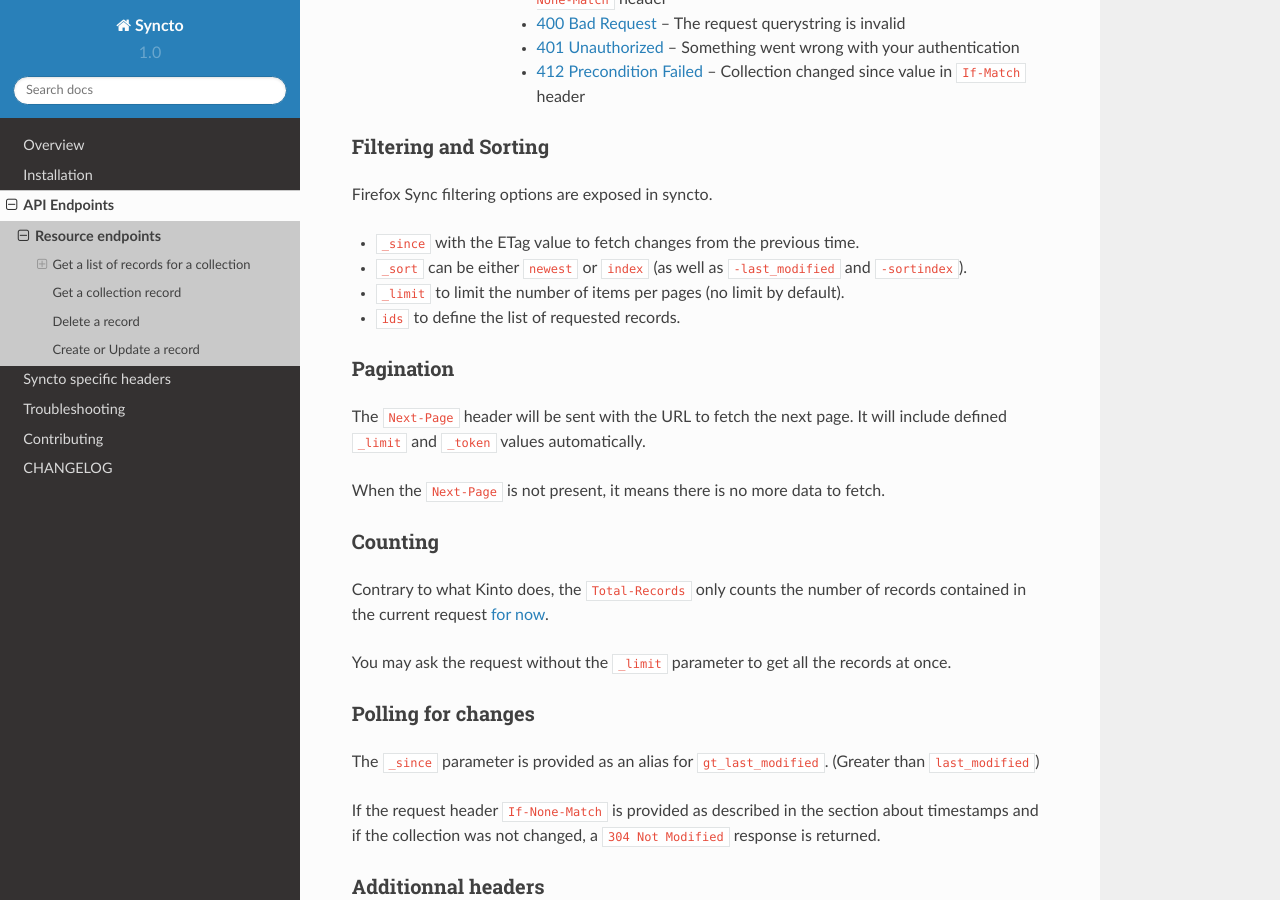
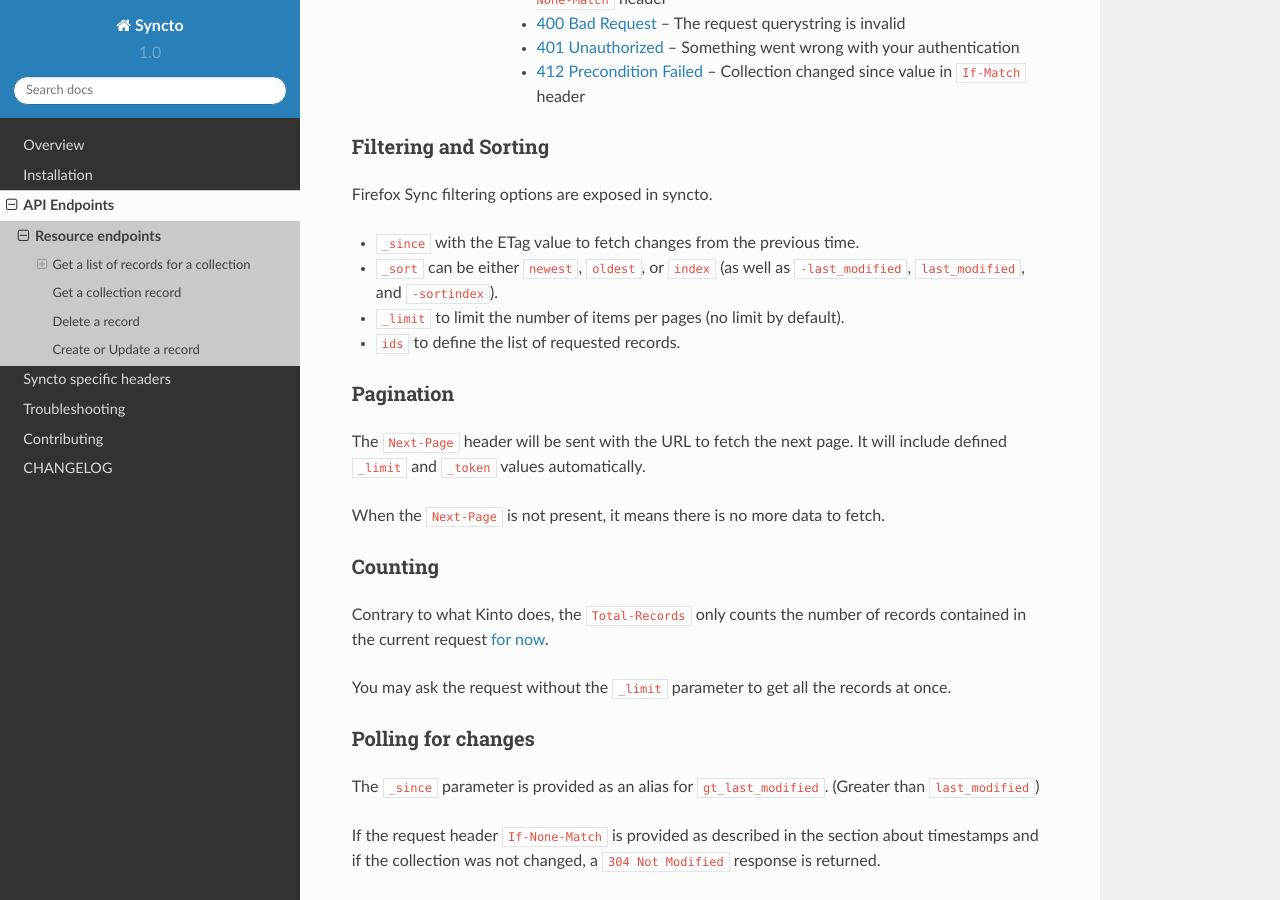
Before and after one commit to mozilla-services/syncto, a Sphinx documentation site: the page built from docs/api/resource.rst, in a window 1280 px wide and 900 px high, scrolled down 1963 px. Built offline with Sphinx 7.4.7 and the Read the Docs theme 2.0.0, drawn with Linux system fonts in a browser that asks for light colours; pages that are not in the unit, such as notebooks, are missing from menus.

Commit message:
@leplatrem review.

```diff
--- a/docs/api/resource.rst
+++ b/docs/api/resource.rst
@@ -111,7 +111,8 @@
 
 - ``_since`` with the ETag value to fetch changes from the previous
   time.
-- ``_sort`` can be either ``newest`` or ``index`` (as well as ``-last_modified`` and ``-sortindex``).
+- ``_sort`` can be either ``newest``, ``oldest``, or ``index``
+  (as well as ``-last_modified``, ``last_modified``, and ``-sortindex``).
 - ``_limit`` to limit the number of items per pages (no limit by default).
 - ``ids`` to define the list of requested records.
 
```
